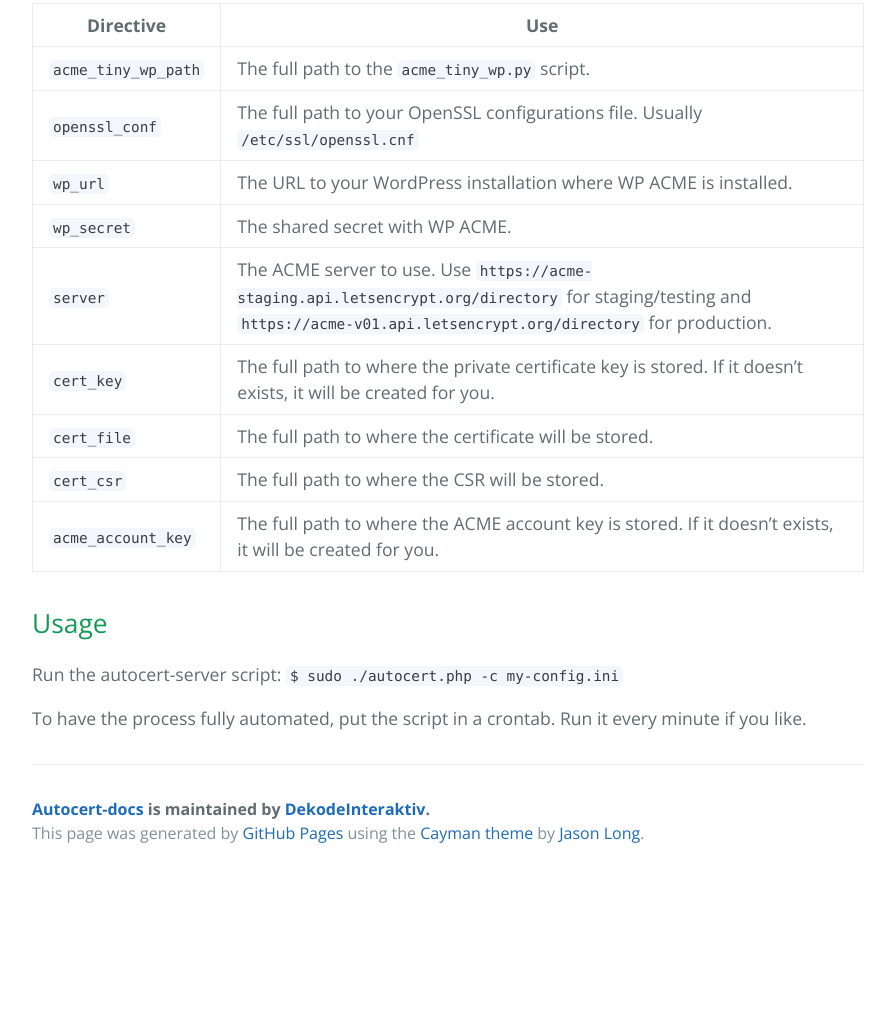
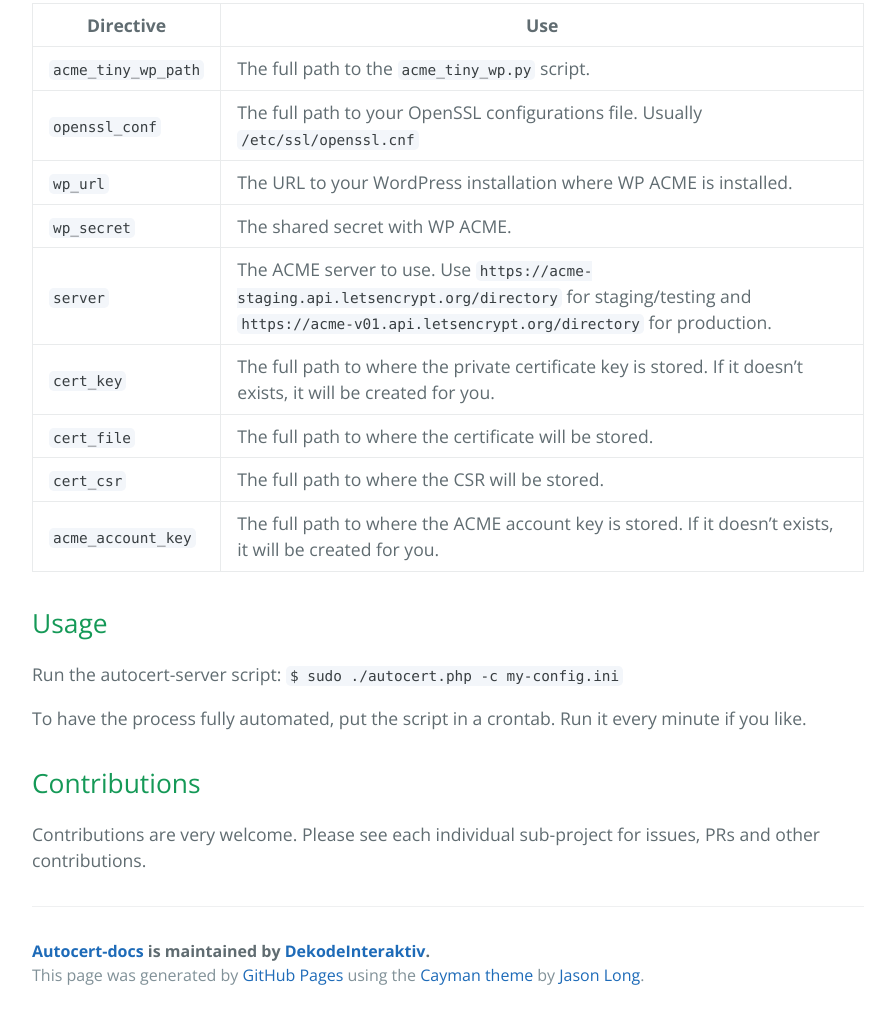
Before and after one commit to DekodeInteraktiv/autocert-docs, a plain HTML site: page index.html in a window 1280 px wide. Shown: the part 3721-4740 px from the top of the page, without its empty margins (192-1087 px from the left). Before the commit the page ends 4598 px from the top, so only its background shows below. Drawn offline with nearby package versions, Linux system fonts and the light colour scheme.

Commit message:
Create master branch via GitHub

```diff
--- a/index.html
+++ b/index.html
@@ -238,6 +238,11 @@ $ sudo chown root:root my-config.php
 
 <p>To have the process fully automated, put the script in a crontab. Run it every minute if you like.</p>
 
+<h2>
+<a id="contributions" class="anchor" href="#contributions" aria-hidden="true"><span aria-hidden="true" class="octicon octicon-link"></span></a>Contributions</h2>
+
+<p>Contributions are very welcome. Please see each individual sub-project for issues, PRs and other contributions.</p>
+
       <footer class="site-footer">
         <span class="site-footer-owner"><a href="https://github.com/DekodeInteraktiv/autocert-docs">Autocert-docs</a> is maintained by <a href="https://github.com/DekodeInteraktiv">DekodeInteraktiv</a>.</span>
 
```
Also changed, not shown: params.json (+1 -1 lines).
